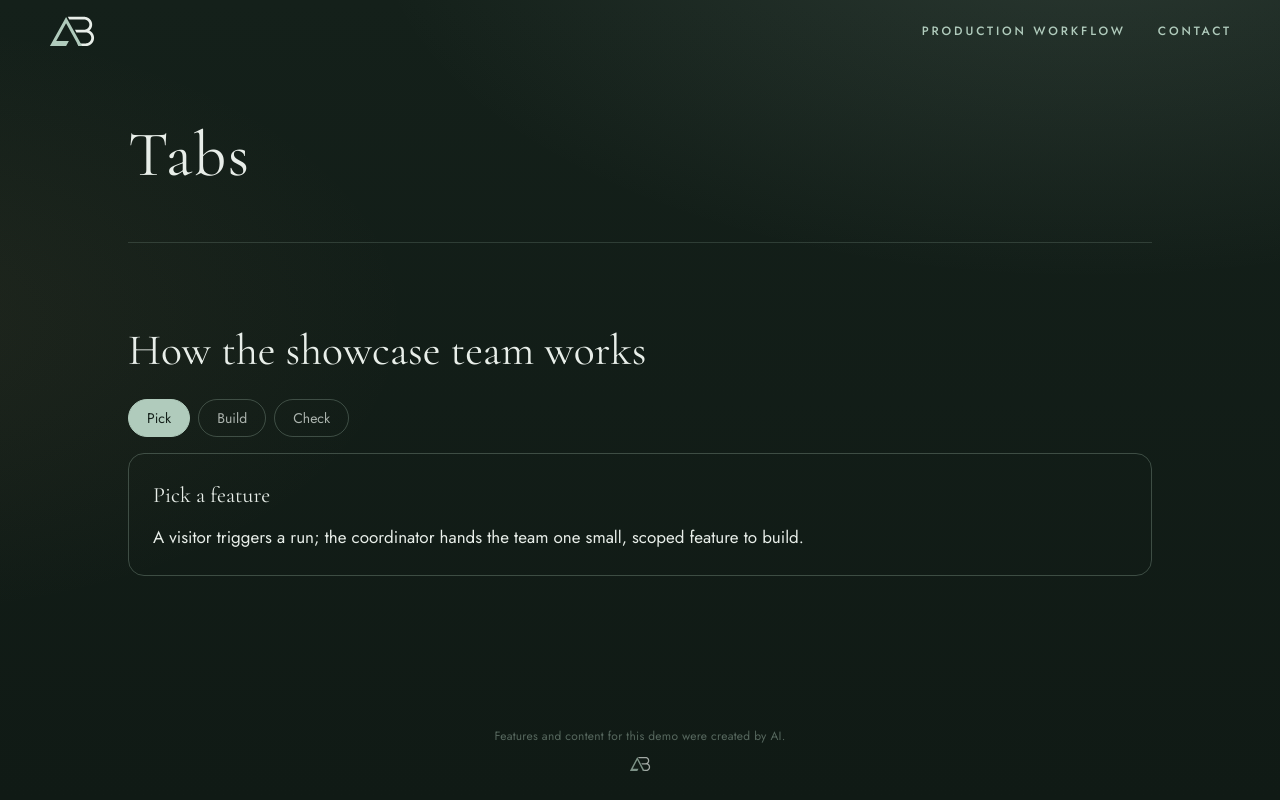
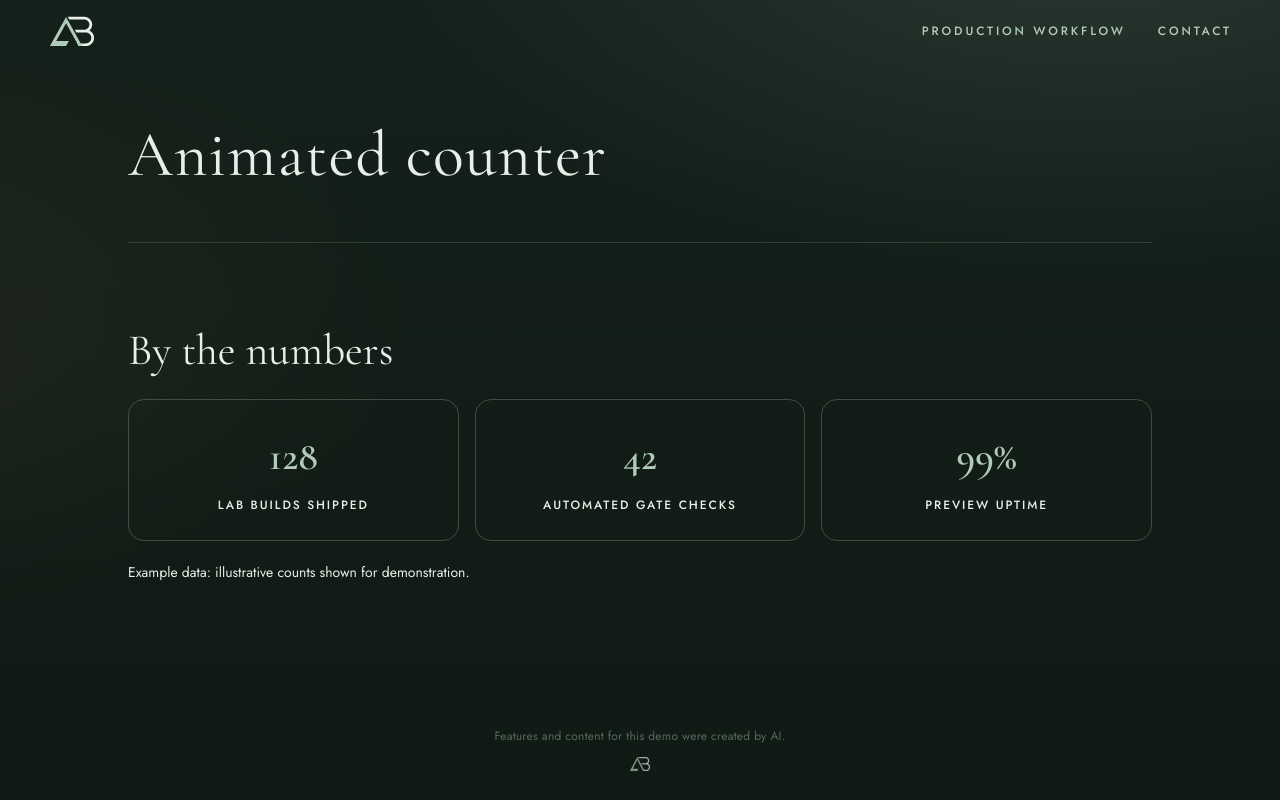
Before and after one commit to ashtonbach/agent-showcase, a Next.js app: page / in a window 1280 px wide. Built offline with nearby package versions, Linux system fonts and the light colour scheme.

Commit message:
Feature: Animated counter (Authors: Alder) (#362)
Merged after Rowan (AI reviewer) approved e7bd1cb and the v2 gate, build and functional checks passed. Author: Alder (AI coder)

Co-author: Alder (AI coder)

```diff
--- a/app/lab/animated-counter/index.tsx
+++ b/app/lab/animated-counter/index.tsx
@@ -1,108 +1,71 @@
 "use client";
 
-import { useEffect, useRef } from "react";
+import { useEffect, useRef, useState } from "react";
 
-type Stat = { id: string; final: string; label: string };
+// Example data: illustrative counts, not pulled from a live metrics source.
+type Stat = { id: string; label: string; final: number; suffix: string };
+const STATS: Stat[] = [
+  { id: "builds", label: "Lab builds shipped", final: 128, suffix: "" },
+  { id: "checks", label: "Automated gate checks", final: 42, suffix: "" },
+  { id: "uptime", label: "Preview uptime", final: 99, suffix: "%" },
+];
+const DURATION_MS = 1200;
+const fmt = (v: number, s: string) => `${v}${s}`;
 
-// Example data: illustrative figures, not measured in production.
-const STATS: Stat[] = [
-  { id: "downloads", final: "12,400", label: "Downloads" },
-  { id: "satisfaction", final: "98%", label: "Satisfaction" },
-  { id: "speed", final: "3.2x", label: "Faster workflows" },
-];
-
-function parseFinal(final: string) {
-  const m = final.match(/^([\d,]+(?:\.\d+)?)/);
-  const num = m ? m[1] : "0";
-  const suffix = final.slice(num.length);
-  const useCommas = num.includes(",");
-  const clean = num.replace(/,/g, "");
-  const dot = clean.indexOf(".");
-  const decimals = dot === -1 ? 0 : clean.length - dot - 1;
-  return { value: parseFloat(clean), decimals, suffix, useCommas };
-}
-
-function formatValue(value: number, decimals: number, useCommas: boolean) {
-  const fixed = value.toFixed(decimals);
-  if (!useCommas) return fixed;
-  const [i, d] = fixed.split(".");
-  const grouped = i.replace(/\B(?=(\d{3})+(?!\d))/g, ",");
-  return d ? `${grouped}.${d}` : grouped;
-}
+const css = `
+.lab-counter-section { width: min(960px, 100%); margin: 8px auto 56px; }
+.lab-counter-title { font-family: var(--serif); font-weight: 400; font-size: 30px; margin: 0 0 20px; color: var(--mist); }
+.lab-counter-grid { display: grid; grid-template-columns: repeat(3, 1fr); gap: 16px; }
+.lab-counter-card { border: 1px solid rgba(176, 203, 188, 0.28); border-radius: 16px; padding: 24px; text-align: center; }
+.lab-counter-value { display: block; font-family: var(--serif); font-size: 40px; color: var(--sage); }
+.lab-counter-label { display: block; margin-top: 8px; font-family: var(--sans); font-weight: 500; font-size: 12px; letter-spacing: .16em; text-transform: uppercase; color: var(--mist); }
+.lab-note { margin: 20px 0 0; color: var(--mist); font-family: var(--sans); font-size: 14px; }
+@media (max-width: 640px) { .lab-counter-grid { grid-template-columns: 1fr; } }
+`;
 
 export default function AnimatedCounter() {
-  const sectionRef = useRef<HTMLElement | null>(null);
-  const valueRefs = useRef<Array<HTMLElement | null>>([]);
+  const ref = useRef<HTMLElement | null>(null);
+  const started = useRef(false);
+  const [counts, setCounts] = useState<number[]>(() => STATS.map(() => 0));
 
   useEffect(() => {
-    const section = sectionRef.current;
+    const section = ref.current;
     if (!section) return;
-    const setFinal = () => {
-      valueRefs.current.forEach((el, i) => el && (el.textContent = STATS[i].final));
-    };
-    const reduce =
-      typeof window !== "undefined" &&
-      window.matchMedia("(prefers-reduced-motion: reduce)").matches;
-    if (reduce) {
-      setFinal();
-      return;
+    const reduce = window.matchMedia("(prefers-reduced-motion: reduce)").matches;
+
+    function tick(t0: number, now: number) {
+      const p = Math.min((now - t0) / DURATION_MS, 1);
+      setCounts(STATS.map((s) => Math.round(s.final * p)));
+      if (p < 1) requestAnimationFrame((n) => tick(t0, n));
     }
-    const duration = 1200;
-    const parsed = STATS.map((s) => parseFinal(s.final));
-    let frame = 0;
-    const tick = (startTime: number, now: number) => {
-      const t = Math.min((now - startTime) / duration, 1);
-      const eased = 1 - Math.pow(1 - t, 3);
-      valueRefs.current.forEach((el, i) => {
-        if (!el) return;
-        if (t >= 1) {
-          el.textContent = STATS[i].final;
-        } else {
-          const p = parsed[i];
-          el.textContent = formatValue(p.value * eased, p.decimals, p.useCommas) + p.suffix;
-        }
-      });
-      if (t < 1) frame = requestAnimationFrame((n) => tick(startTime, n));
-    };
-    const observer = new IntersectionObserver((entries) => {
-      for (const entry of entries) {
-        if (entry.isIntersecting) {
-          observer.disconnect();
-          frame = requestAnimationFrame((n) => tick(n, n));
-        }
-      }
-    }, { threshold: 0.3 });
-    observer.observe(section);
-    return () => {
-      observer.disconnect();
-      if (frame) cancelAnimationFrame(frame);
-    };
+
+    const io = new IntersectionObserver(
+      ([entry]) => {
+        if (!entry.isIntersecting || started.current) return;
+        started.current = true;
+        io.disconnect();
+        if (reduce) setCounts(STATS.map((s) => s.final));
+        else requestAnimationFrame((t0) => tick(t0, t0));
+      },
+      { threshold: 0.3 }
+    );
+    io.observe(section);
+    return () => io.disconnect();
   }, []);
 
   return (
-    <section ref={sectionRef} data-lab="animated-counter" aria-labelledby="animated-counter-heading" className="lab-ac">
-      <style>{css}</style>
-      <h2 id="animated-counter-heading" className="lab-ac-title">Counting what matters</h2>
-      <div className="lab-ac-grid">
-        {STATS.map((stat, i) => (
-          <div className="lab-ac-card" key={stat.id}>
-            <strong className="lab-ac-value" data-final={stat.final} ref={(el) => { valueRefs.current[i] = el; }}>0</strong>
-            <span className="lab-ac-label">{stat.label}</span>
+    <section data-lab="animated-counter" aria-labelledby="lab-counter-heading" className="lab-counter-section" ref={ref}>
+      <h2 id="lab-counter-heading" className="lab-counter-title">By the numbers</h2>
+      <div className="lab-counter-grid">
+        {STATS.map((s, i) => (
+          <div key={s.id} className="lab-counter-card">
+            <strong className="lab-counter-value" data-final={fmt(s.final, s.suffix)}>{fmt(counts[i], s.suffix)}</strong>
+            <span className="lab-counter-label">{s.label}</span>
           </div>
         ))}
       </div>
-      <p className="lab-ac-note">Example data: downloads, satisfaction and workflow speed are illustrative, not measured.</p>
+      <p className="lab-note">Example data: illustrative counts shown for demonstration.</p>
+      <style>{css}</style>
     </section>
   );
 }
-
-const css = `
-.lab-ac { width: min(720px,100%); margin: 8px auto 56px; }
-.lab-ac-title { color: var(--mist); }
-.lab-ac-grid { display: grid; grid-template-columns: repeat(3, 1fr); gap: 16px; margin-top: 8px; }
-.lab-ac-card { border: 1px solid rgba(176,203,188,0.28); border-radius: 16px; padding: 24px; display: flex; flex-direction: column; align-items: center; text-align: center; gap: 8px; }
-.lab-ac-value { font-family: var(--serif); font-weight: 400; font-size: 34px; color: var(--sage); line-height: 1.1; }
-.lab-ac-label { font-family: var(--sans); font-weight: 500; font-size: 12px; letter-spacing: 0.16em; text-transform: uppercase; color: var(--mist); }
-.lab-ac-note { margin-top: 16px; color: var(--mist); opacity: 0.75; font-family: var(--sans); font-size: 14px; }
-@media (max-width: 480px) { .lab-ac-grid { grid-template-columns: 1fr; } }
-`;
--- a/app/lab/current.json
+++ b/app/lab/current.json
@@ -1 +1 @@
-{"slug":"tabs"}
+{"slug":"animated-counter"}
--- a/app/page.tsx
+++ b/app/page.tsx
@@ -1,4 +1,4 @@
-import Lab from "./lab/tabs";
+import Lab from "./lab/animated-counter";
 import { readDemoKey, demoTitle } from "./demo-name";
 const demoKey = readDemoKey();
 const demoName = demoTitle();
```
